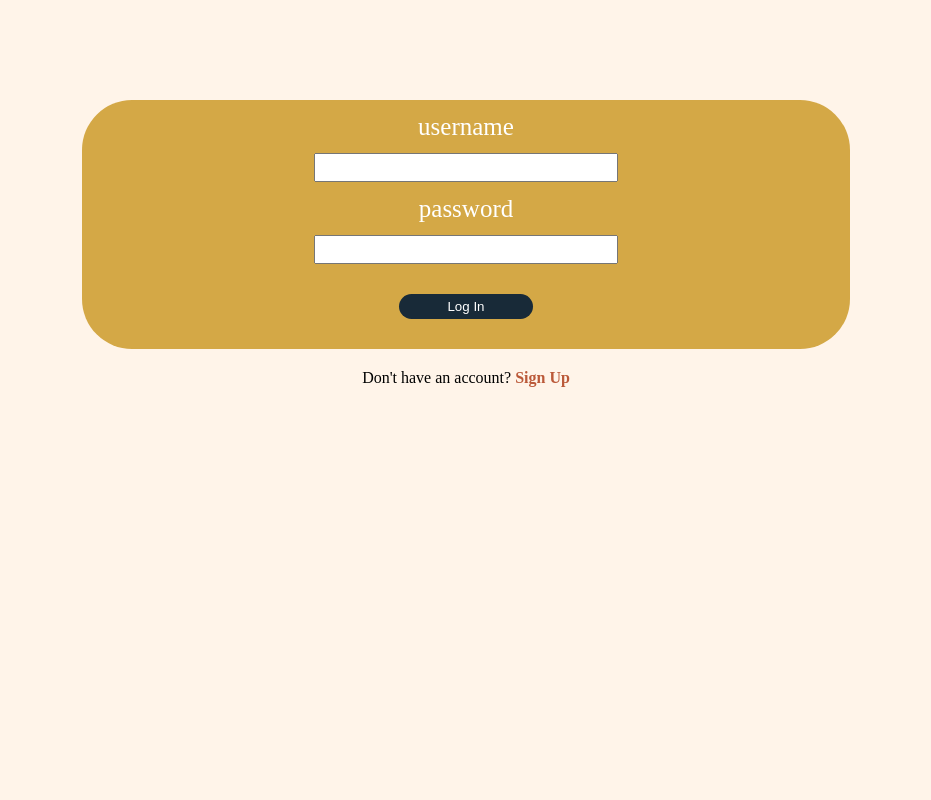
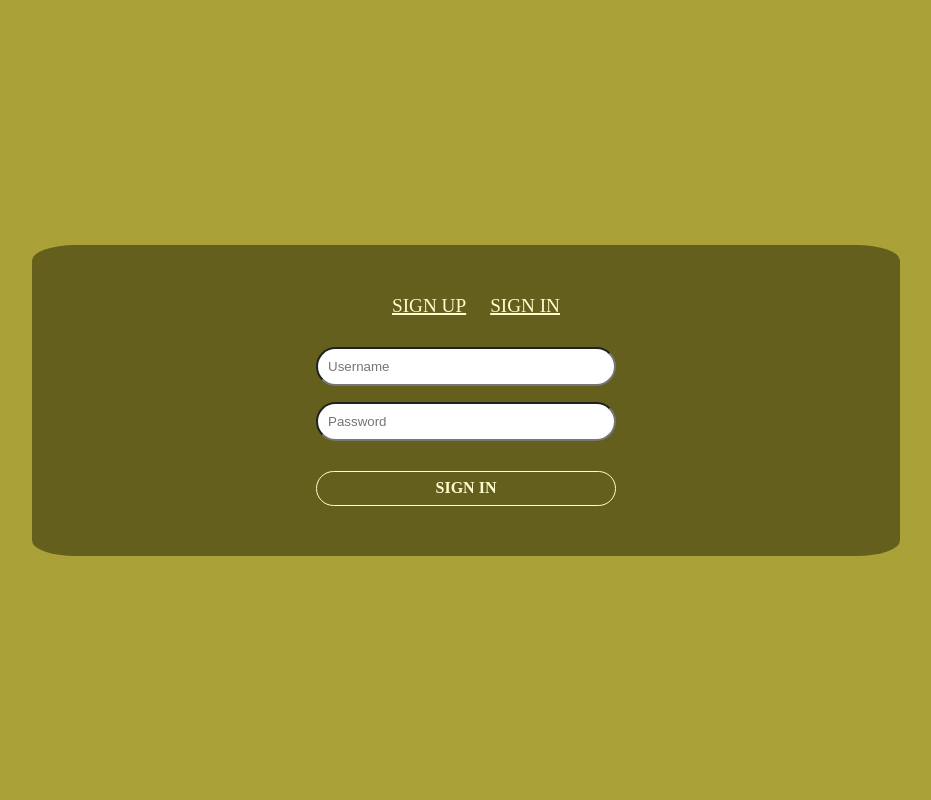
Before and after one commit to happysnail2357/Contact-Manager-Website, a PHP site: page / in a window 1280 px wide. Shown: the whole page, without its empty margins (174-1105 px from the left). Run offline with PHP 8.4, Linux system fonts and the light colour scheme.

Commit message:
completed the sign up page

```diff
--- a/css/style.css
+++ b/css/style.css
@@ -4,72 +4,90 @@
 
 }
 
+:root{
+    --width:min(50%,300px);
+}
 body{
-    background-color: #fff4e9;
-}
-
-label{
-    color:white;
-    padding: .5em;
-    font-size: 25px;
+    background-color: #AAA239;
 
 }
 
-form{
+
+.container-one{
     display:flex;
     flex-direction: column;
-    background-color: #d4a846;
+    height: 100vh;
+    width:100vw;
+
+    justify-content: center;
     align-items: center;
-    justify-content: center;
-    width:60%;
-    height: auto ;
-    margin:0 auto;
-
-    border-radius:50px;
 }
 
-.container-one{
-    padding-top: 100px;
+.login-form{
+    background-color: rgb(33.3,31,0,.5) ;
+    height:auto;
+    width:60%;
+    border-radius: 5%;
+
     display:flex;
     flex-direction: column;
+    justify-content: center;
     align-items: center;
+    padding: 50px;
+}
+
+.form-input{
+    display: flex;
+    flex-direction: column;
+    row-gap: 1rem;
+    width:60%;
+}
+
+.form-links{
+
+    margin-bottom: 30px;
 
 }
 
-.login-btn{
-    width: 10em;
-    margin:30px;
-    border:none;
-    padding:5px;
-    border-radius: 50px;
-    color: white;
-    border-color:#182a38;
-    background-color: #182a38;
-
-}
-.login-btn:hover{
-    border: 1px solid white;
+.form-links a{
+    margin-left:20px;
+    text-decoration-thickness: .15rem;
+    color:#FFFCCE;
+    font-size: 1.2rem;
 }
 
-a{
-    font-weight: 800;
-    color: #bb5939;
-    text-decoration: none;
+.form-links a:hover{
+    color:#A9A238;
 
 }
 
-input{
-    width:min(20em,12em);
-    height:25px;
+
+.form-input{
+    width:var(--width);
+
+}
+.login-btn{
+    font:inherit;
+    font-weight: 600;
+    padding: 2rem, 2rem;
+
+    margin-top: 30px;
+    border:1px solid;
+    width:var(--width);
+    height: 35px;
+    border-radius: 25px;
+    background-color: transparent;
+    border-color:#FFFCCE;
+    color:#FFFCCE;
+
 }
 
-.signup-link{
-    margin-top:20px;
+.login-btn:hover{
+    background: #D7D06E;
 }
 
-/* Changes the width of the input bar for computer devices */
-@media only screen and (min-width: 650px) {
-    input{
-        width: 300px;
-    }
+.form-input input{
+    border-radius: 50px;
+    height:15px;
+    padding:10px;
 }
--- a/index.html
+++ b/index.html
@@ -1,3 +1,4 @@
+
 <!DOCTYPE html>
 <html lang="en">
 <head>
@@ -9,15 +10,21 @@
 <body>
     <div class="container-one">
         <form action="" method="get" class="login-form">
+            <div class="form-links">
+                <a href="sign-up.html"  rel="noopener noreferrer">SIGN UP</a>
+                <a href="http://" target="_blank" rel="noopener noreferrer">SIGN IN</a>
 
-            <label for="username">username</label>
-            <input type="text" name="username" id="username">
+            </div>
 
-            <label for="password">password</label>
-            <input type="password" name="password" id="password">
-            <button type="button" class="login-btn">Log In</button>
+            <div class="form-input">
+                <input type="text" name="username" id="username" placeholder="Username">
+                <input type="password" name="password" id="password" placeholder="Password">
+            </div>
+
+            <button type="button" class="login-btn">SIGN IN</button>
+
         </form>
-        <p class="signup-link">Don't have an account? <a href="#">Sign Up</a></p>
+
 
     </div>
 
```
Also changed, not shown: css/sign-up.css (added, +109 -0 lines), sign-up.html (added, +55 -0 lines).
